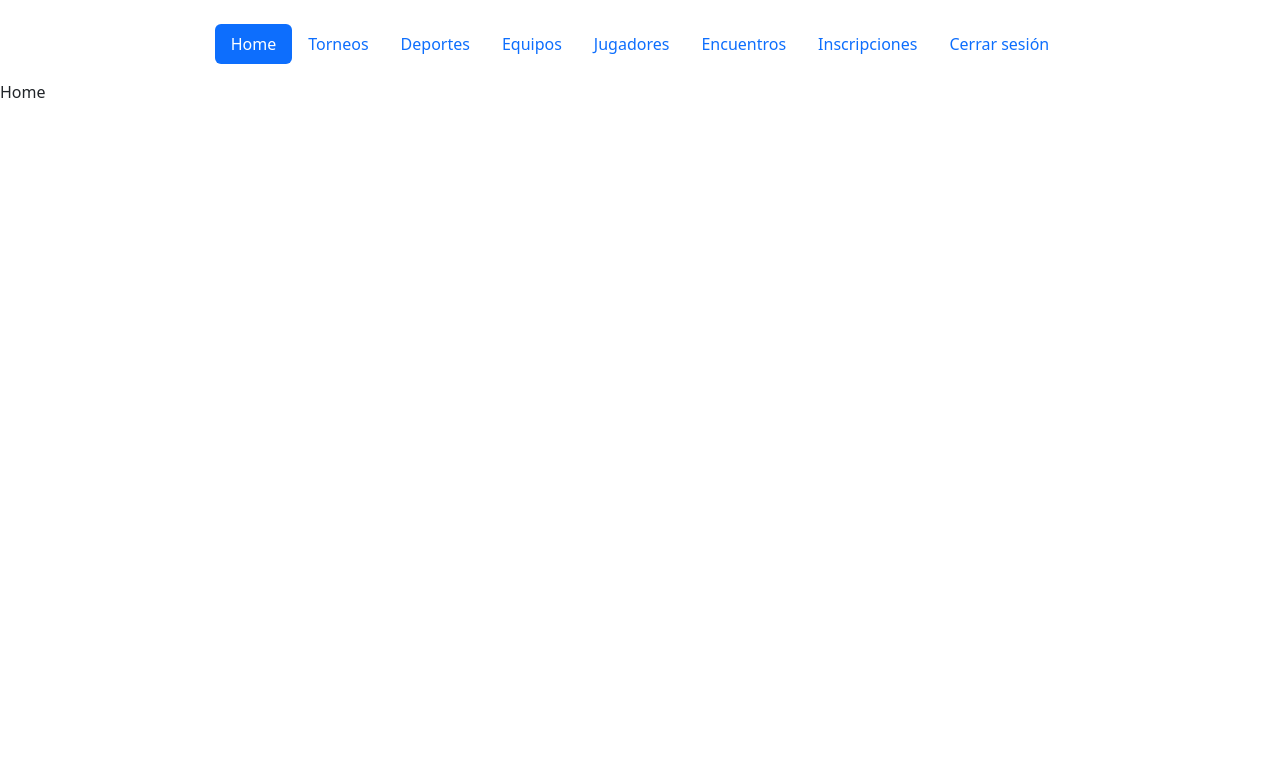
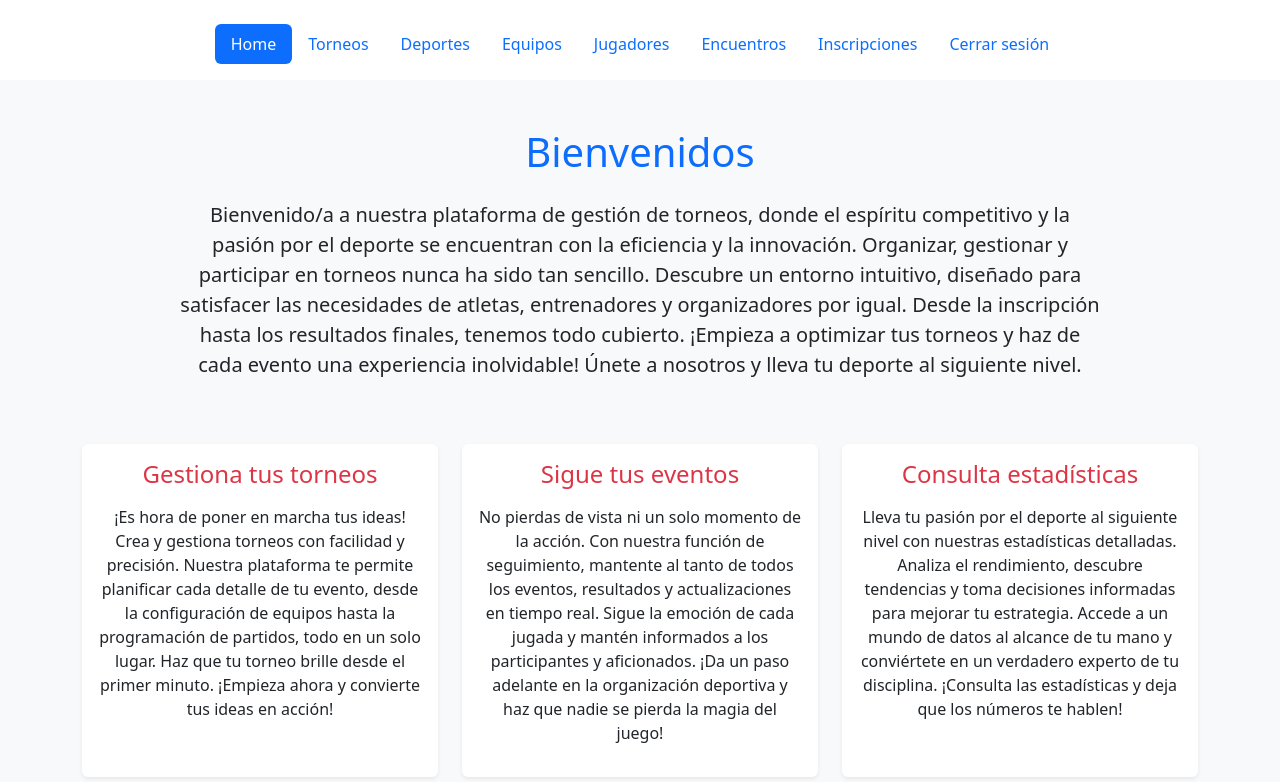
Before and after one commit to jhoncarlos79/cliente_gestor_torneos, a React (Vite) app: page / in a window 1280 px wide. Shown: the top 782 px of the page. Built offline with nearby package versions, Linux system fonts and the light colour scheme.

Commit message:
Se agrego correcion a la ruta logout y se agrego contenido a la pagina de home

```diff
--- a/src/App.jsx
+++ b/src/App.jsx
@@ -20,6 +20,7 @@ import { Register } from "./pages/register"
 import { Home } from "./pages/home"
 import { NoFound } from "./pages/nofound"
 import { ProtectedRoute } from "./components/ProtectedRoute"
+import { Logout } from "./pages/logout"
 
 
 import 'bootstrap/dist/css/bootstrap.min.css';
@@ -29,10 +30,10 @@ import 'bootstrap/dist/css/bootstrap.min.css';
 import { Navigation } from "./components/navigation"
 import { Toaster } from "react-hot-toast"
 
-function Logout(){
+/*function Logout(){
   localStorage.clear();
   return <Navigate to="/"/>
-}
+}*/
 
 function RegisterAndLogout(){
   localStorage.clear();
--- a/src/pages/home.jsx
+++ b/src/pages/home.jsx
@@ -1,3 +1,56 @@
 export function Home() {
-  return <div>Home</div>;
+  return (
+    <div>
+      <section class="section bg-light py-5">
+        <div class="container">
+          <h1 class="text-center text-primary mb-4">Bienvenidos</h1>
+          <div class="row justify-content-center">
+            <div class="col-lg-10">
+              <p class="text-center lead">
+                Bienvenido/a a nuestra plataforma de gestión de torneos, donde el espíritu competitivo y la pasión por el deporte se encuentran con la eficiencia y la innovación. Organizar, gestionar y participar en torneos nunca ha sido tan sencillo. Descubre un entorno intuitivo, diseñado para satisfacer las necesidades de atletas, entrenadores y organizadores por igual. Desde la inscripción hasta los resultados finales, tenemos todo cubierto. ¡Empieza a optimizar tus torneos y haz de cada evento una experiencia inolvidable! Únete a nosotros y lleva tu deporte al siguiente nivel.
+              </p>
+            </div>
+          </div>
+
+          <div class="row justify-content-center mt-5">
+            <div class="col-md-6 col-lg-4 mb-4">
+              <div class="card border-0 shadow-sm h-100">
+                <div class="card-body text-center">
+                  <span class="icon mb-3 text-primary"><i class="mdi mdi-account-multiple mdi-48px"></i></span>
+                  <h4 class="text-danger">Gestiona tus torneos</h4>
+                  <p class="mt-3">
+                    ¡Es hora de poner en marcha tus ideas! Crea y gestiona torneos con facilidad y precisión. Nuestra plataforma te permite planificar cada detalle de tu evento, desde la configuración de equipos hasta la programación de partidos, todo en un solo lugar. Haz que tu torneo brille desde el primer minuto. ¡Empieza ahora y convierte tus ideas en acción!
+                  </p>
+                </div>
+              </div>
+            </div>
+
+            <div class="col-md-6 col-lg-4 mb-4">
+              <div class="card border-0 shadow-sm h-100">
+                <div class="card-body text-center">
+                  <span class="icon mb-3 text-success"><i class="mdi mdi-thumb-up mdi-48px"></i></span>
+                  <h4 class="text-danger">Sigue tus eventos</h4>
+                  <p class="mt-3">
+                    No pierdas de vista ni un solo momento de la acción. Con nuestra función de seguimiento, mantente al tanto de todos los eventos, resultados y actualizaciones en tiempo real. Sigue la emoción de cada jugada y mantén informados a los participantes y aficionados. ¡Da un paso adelante en la organización deportiva y haz que nadie se pierda la magia del juego!
+                  </p>
+                </div>
+              </div>
+            </div>
+
+            <div class="col-md-6 col-lg-4 mb-4">
+              <div class="card border-0 shadow-sm h-100">
+                <div class="card-body text-center">
+                  <span class="icon mb-3 text-warning"><i class="mdi mdi-dumbbell mdi-48px"></i></span>
+                  <h4 class="text-danger">Consulta estadísticas</h4>
+                  <p class="mt-3">
+                    Lleva tu pasión por el deporte al siguiente nivel con nuestras estadísticas detalladas. Analiza el rendimiento, descubre tendencias y toma decisiones informadas para mejorar tu estrategia. Accede a un mundo de datos al alcance de tu mano y conviértete en un verdadero experto de tu disciplina. ¡Consulta las estadísticas y deja que los números te hablen!
+                  </p>
+                </div>
+              </div>
+            </div>
+          </div>
+        </div>
+      </section>
+    </div>
+  )
 }
--- /dev/null
+++ b/src/pages/logout.jsx
@@ -0,0 +1,7 @@
+import { Navigate } from "react-router-dom";
+
+
+export function Logout(){
+    localStorage.clear();
+    return <Navigate to="/"/>
+}
```
